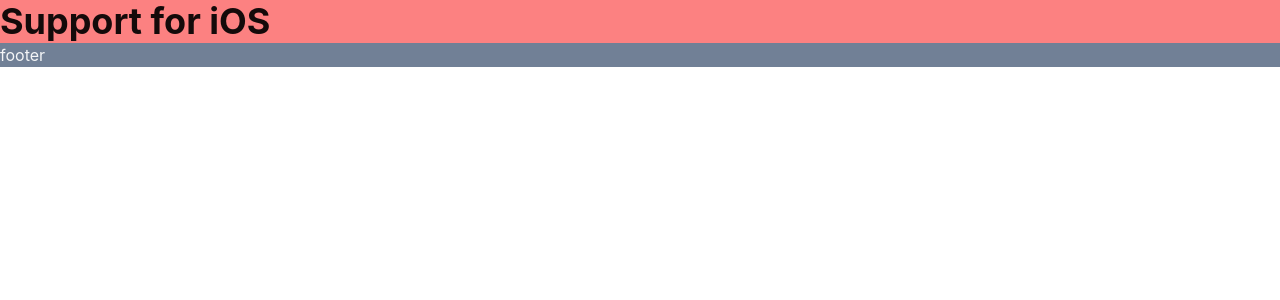
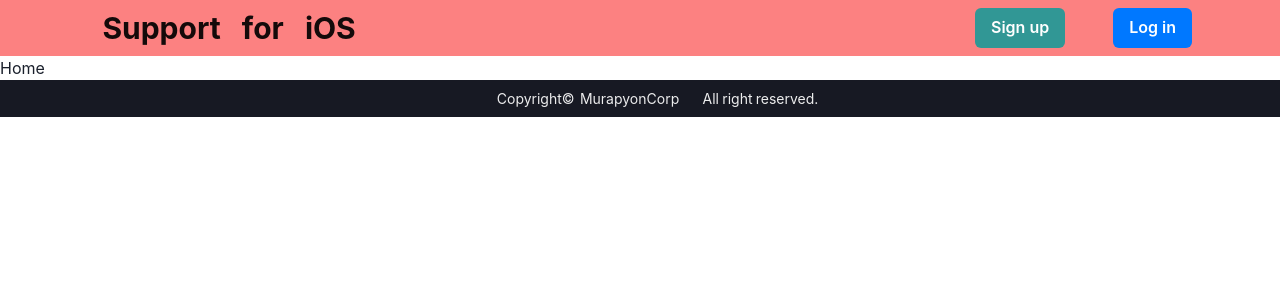
Before and after one commit to MurapyonCorporation/iOS-Support_next, a Next.js app: page / in a window 1280 px wide. Shown: the top 300 px of the page. Built offline with nearby package versions, Linux system fonts and the light colour scheme.

Commit message:
ボタン遷移作成中

```diff
--- a/src/app/layout.tsx
+++ b/src/app/layout.tsx
@@ -18,14 +18,11 @@
 
 export default function RootLayout({children}: {children: React.ReactNode}) {
   return (
-    <>
     <Providers>
       <Header />
-      <main>{children}</main>
+      {children}
       <Footer />
     </Providers>
-
-    </>
 
     // <html lang="ja">
     //   <body className={inter.className}>{children}</body>
--- a/src/app/login/page.tsx
+++ b/src/app/login/page.tsx
@@ -0,0 +1,3 @@
+export default function Login() {
+  return <h1>Login</h1>;
+}
--- a/src/app/page.tsx
+++ b/src/app/page.tsx
@@ -1,9 +1,7 @@
-import Image from 'next/image'
-import styles from './page.module.css'
 
 export default function Home() {
   return (
-    <main></main>
+    <h1>Home</h1>
     // <main className={styles.main}>
     //   <div className={styles.description}>
     //     <p>
--- a/src/app/signup/page.tsx
+++ b/src/app/signup/page.tsx
@@ -0,0 +1,3 @@
+export default function Signup() {
+  return <h1>SignUP</h1>;
+}
--- a/src/components/layout/Footer/Footer.tsx
+++ b/src/components/layout/Footer/Footer.tsx
@@ -1,10 +1,20 @@
-import { Flex } from "@chakra-ui/react"
+import { Center, HStack, Text } from "@chakra-ui/react"
 
 
 export const Footer = () => {
   return(
-    <>
-      <Flex as="nav" bg="gray.500" color="whiteAlpha.900">footer</Flex>
-    </>
+    <Center w="full" p={{base: 1, md: 2}} bg="gray.900" color="whiteAlpha.900">
+      <HStack spacing="10%">
+        <HStack spacing="3%">
+          <Text fontSize={{base: "xs", md: "sm"}} >Copyright©</Text>
+          <Text fontSize={{base: "xs", md: "sm"}} >MurapyonCorp</Text>
+        </HStack>
+        <HStack spacing="3%">
+          <Text fontSize={{base: "xs", md: "sm"}} >All</Text>
+          <Text fontSize={{base: "xs", md: "sm"}} >right</Text>
+          <Text fontSize={{base: "xs", md: "sm"}} >reserved.</Text>
+        </HStack>
+      </HStack>
+    </Center>
   )
 }
--- a/src/components/layout/Header/Header.tsx
+++ b/src/components/layout/Header/Header.tsx
@@ -1,14 +1,22 @@
-import { Flex, Heading } from "@chakra-ui/react"
-
+import { Box, Button, ButtonGroup, Flex, HStack, Heading, Spacer } from "@chakra-ui/react"
 
 export const Header = () => {
+  const onClickSignUp = () => {}
+
   return(
-    <>
-      <Flex as="nav" bg="red.300" color="blackAlpha.900" align="center">
-        <Flex align="center">
-          <Heading as="h1" size={{ base: "lg", md: "xl"}}>Support for iOS</Heading>
-        </Flex>
-      </Flex>
-    </>
+    <Flex as="nav" p={{base: 1, md: 2}} pl={{base: "5%", md: "8%"}} bg="red.300" color="blackAlpha.900" align="center">
+      <Box h="full">
+        <HStack spacing="10%">
+          <Heading as="h1" size={{base: "md", md: "lg"}}>Support</Heading>
+          <Heading as="h1" size={{base: "md", md: "lg"}}>for</Heading>
+          <Heading as="h1" size={{base: "md", md: "lg"}}>iOS</Heading>
+        </HStack>
+      </Box>
+      <Spacer />
+      <ButtonGroup gap={10} px={{base: 10, md: 20}}>
+        <Button colorScheme="teal" size={{base: "sm", md: "md"}} onClick={onClickSignUp}>Sign up</Button>
+        <Button colorScheme="messenger" size={{base: "sm", md: "md"}}>Log in</Button>
+      </ButtonGroup>
+    </Flex>
   )
 }
```
